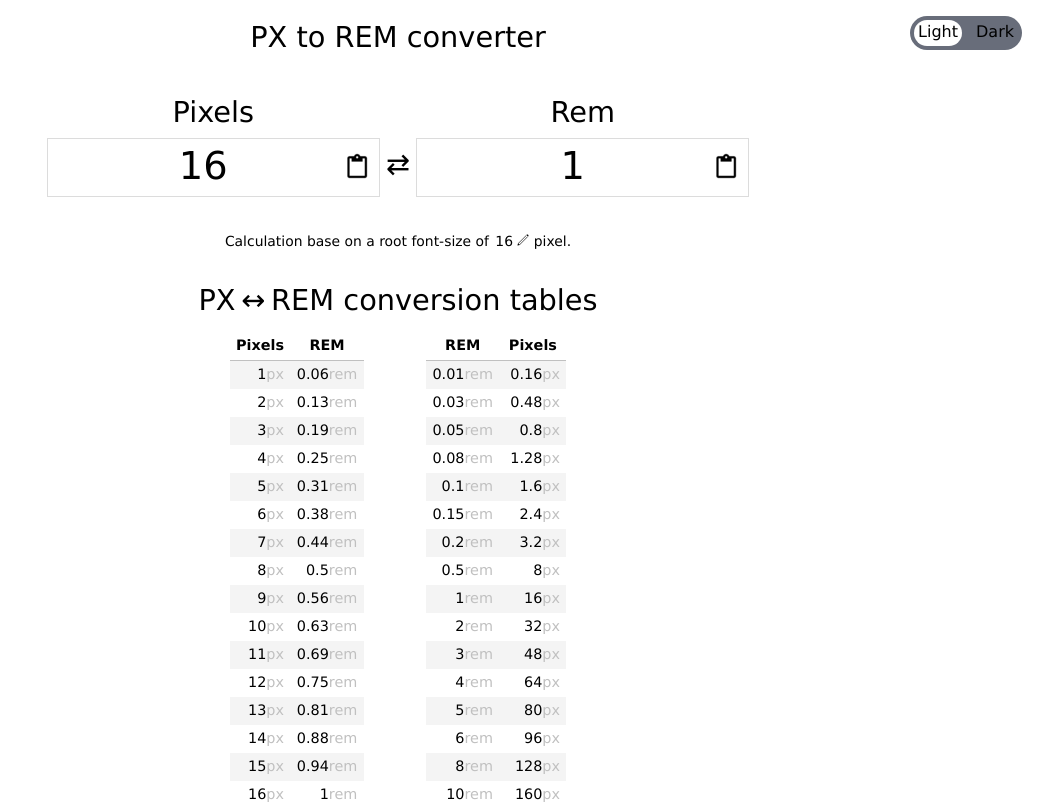
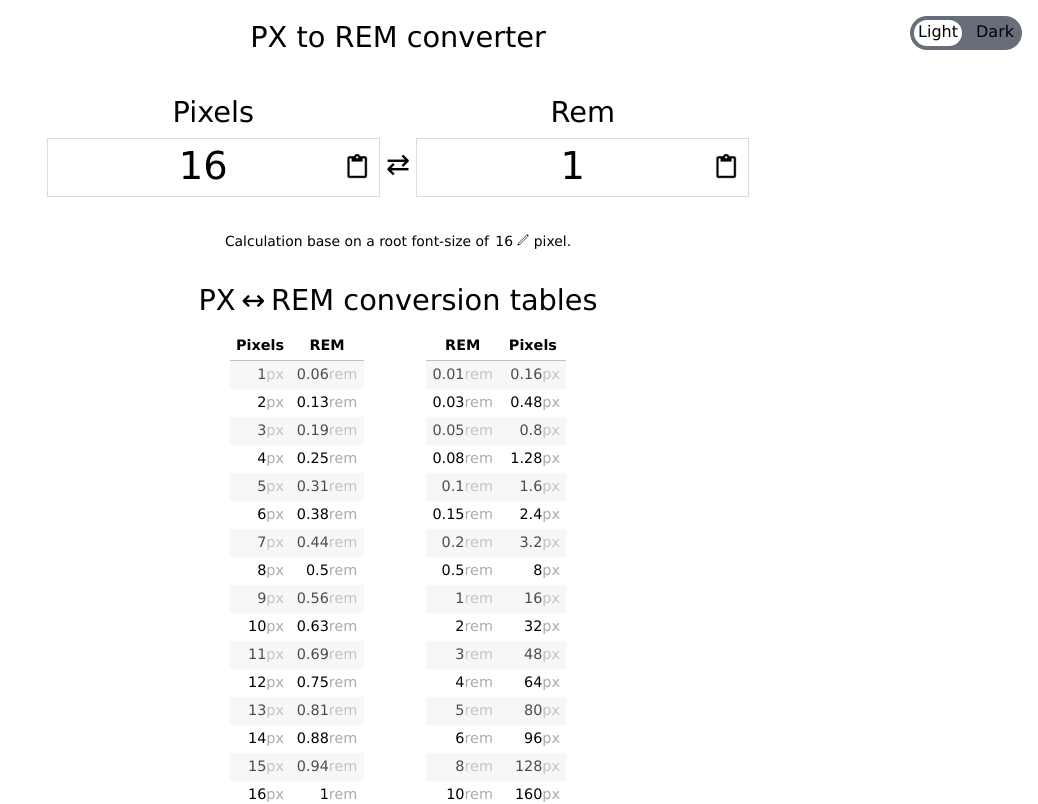
Before and after one commit to ExcitedDeveloper/pxtorem, a React (Vite) app: page / in a window 1280 px wide. Shown: the top 804 px of the page, without its empty margins (242-1280 px from the left). Built offline with nearby package versions, Linux system fonts and the light colour scheme.

Commit message:
Fix table colors

```diff
--- a/src/components/ConversionTables/ConversionTables.css
+++ b/src/components/ConversionTables/ConversionTables.css
@@ -18,6 +18,8 @@
 
 .ct-table tbody tr:nth-child(odd) {
   background-color: #f4f4f4;
+  opacity: 0.7;
+  color: var(--black);
 }
 
 .ct-table td {
@@ -26,7 +28,7 @@
 }
 
 .ct-table abbr {
-  color: silver;
+  color: var(--silver);
 }
 
 table {
--- a/src/contexts/Theme/Theme.config.ts
+++ b/src/contexts/Theme/Theme.config.ts
@@ -16,6 +16,8 @@ export const THEMES: Record<ThemeType, Theme> = {
     '--numeric-border': Color.GAINSBORO,
     '--caret-color': Color.BLACK,
     '--converted-number': Color.BLUE,
+    '--black': Color.BLACK,
+    '--silver': Color.SILVER,
   },
   dark: {
     '--primary': Color.BLACK,
@@ -31,6 +33,8 @@ export const THEMES: Record<ThemeType, Theme> = {
     '--numeric-border': Color.GAINSBORO,
     '--caret-color': Color.WHITE,
     '--converted-number': Color.BLUE,
+    '--black': Color.BLACK,
+    '--silver': Color.SILVER,
   },
 }
 
--- a/src/contexts/Theme/Theme.model.ts
+++ b/src/contexts/Theme/Theme.model.ts
@@ -19,4 +19,6 @@ export interface Theme {
   '--numeric-border': Color
   '--caret-color': Color
   '--converted-number': Color
+  '--black': Color
+  '--silver': Color
 }
--- a/src/models/color.model.ts
+++ b/src/models/color.model.ts
@@ -7,6 +7,7 @@ export enum Color {
   WHITE = '#FFF',
   GAINSBORO = '#DCDCDC',
   BLUE = '#1A79FF',
+  SILVER = '#AAAAAA',
 }
 
 export default Color
```
